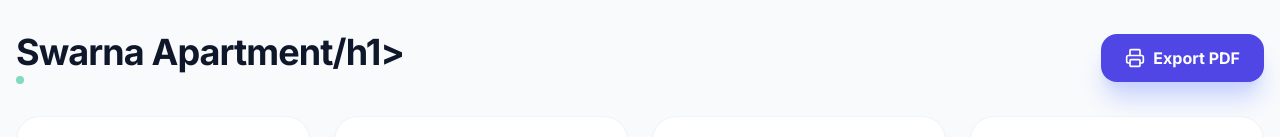
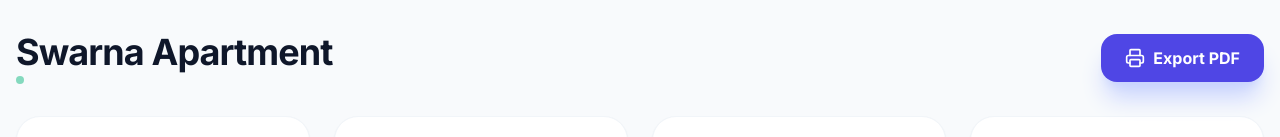
Before and after one commit to sreenath6489/lift, a plain HTML site: page index.html in a window 1280 px wide. Shown: the top 137 px of the page. Drawn offline with nearby package versions, Linux system fonts and the light colour scheme; no server answers.

Commit message:
Update index.html

```diff
--- a/index.html
+++ b/index.html
@@ -49,7 +49,7 @@
         <!-- Header -->
         <header class="flex flex-col md:flex-row md:items-center justify-between gap-4 mb-8">
             <div>
-                <h1 class="text-4xl font-black text-slate-900 tracking-tight">Swarna Apartment/h1>
+                <h1 class="text-4xl font-black text-slate-900 tracking-tight">Swarna Apartment</h1>
                 <div class="flex items-center gap-2 text-slate-500 mt-1">
                     <span class="flex h-2 w-2 rounded-full bg-emerald-500 animate-pulse"></span>
                     <p class="text-sm font-semibold uppercase tracking-wider"></p>
```
